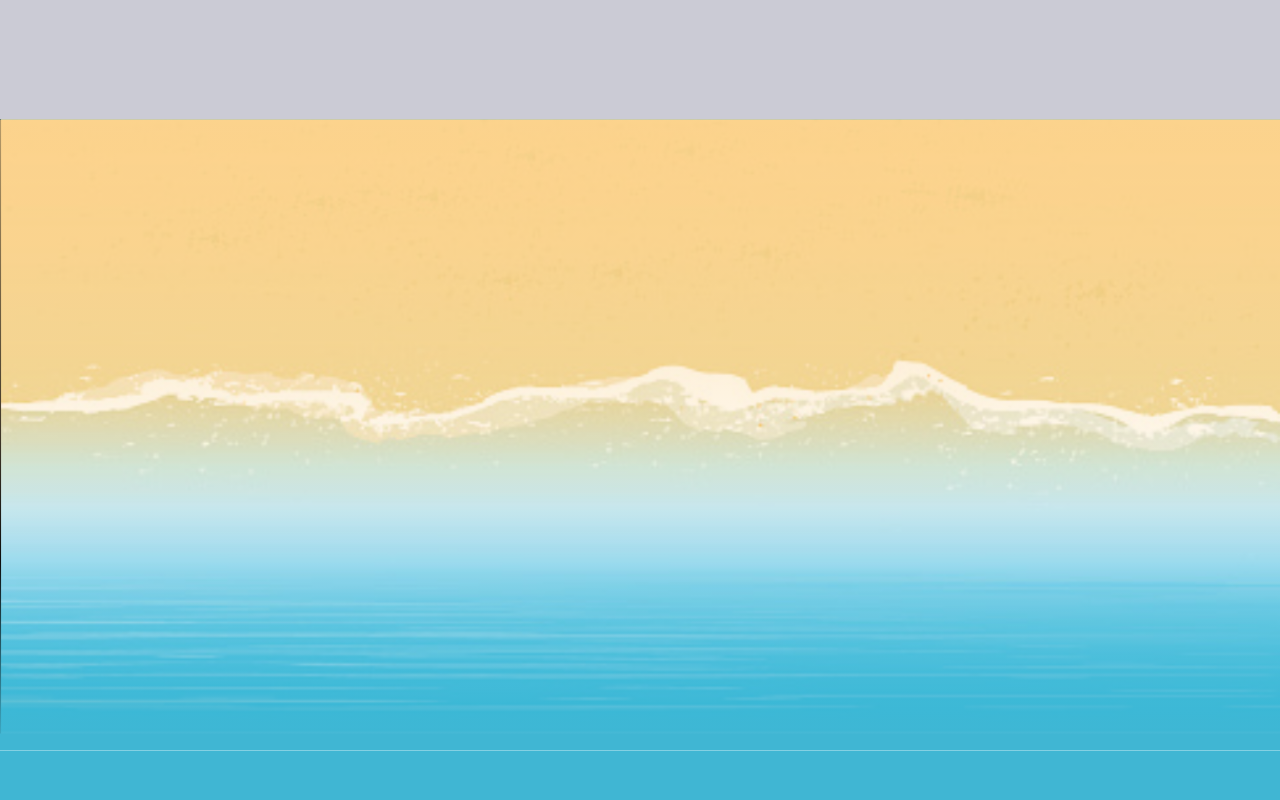
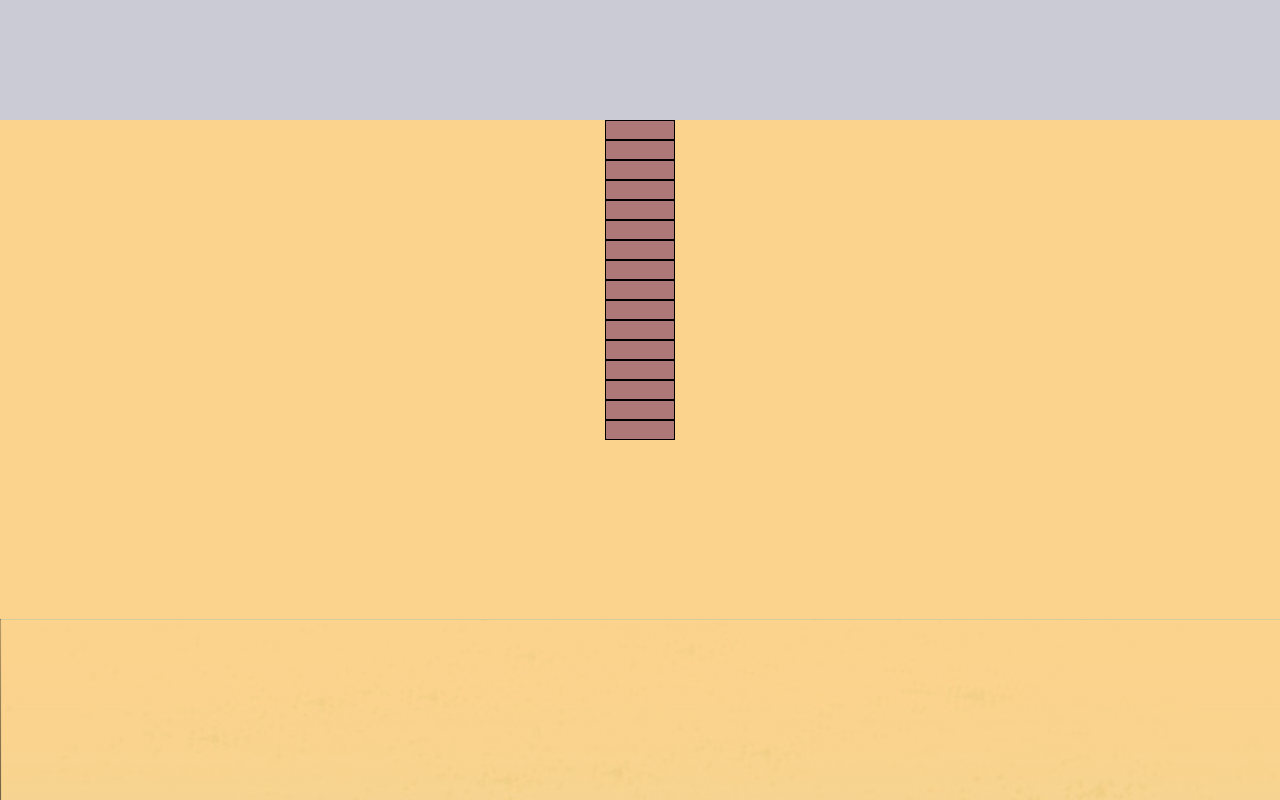
Before and after one commit to Junior-Developer-Group/lifecycle-of-plastics, a Vue app: page / in a window 1280 px wide. Shown: the part 380-1180 px from the top of the page. Built offline with nearby package versions, Linux system fonts and the light colour scheme.

Commit message:
Update BeachWave component name to Wave Create Beach and Pathway component Add Beach component to Home

```diff
--- /dev/null
+++ b/src/components/beach/Beach.vue
@@ -0,0 +1,36 @@
+<template>
+	<section class="beach">
+		<div class="beach-land">
+			<Pathway/>
+		</div>
+		<Wave/>
+	</section>
+</template>
+<script>
+import Pathway from "./Pathway.vue";
+import Wave from "./Wave.vue";
+
+export default {
+	name:"Beach",
+	components:{
+		Pathway,
+		Wave
+	}
+}
+</script>
+<style lang="scss" scoped>
+.beach{
+	position:relative;
+	&-land{
+		background-color:#FBD38D;
+		height:500px;
+	}
+	&-pathway{
+		position:absolute;
+		top:0;
+		left:0;
+		right:0;
+		margin:auto;
+	}
+}
+</style>
--- /dev/null
+++ b/src/components/beach/Pathway.vue
@@ -0,0 +1,109 @@
+<template>
+	<div class="beach-pathway" role="group">
+		<button v-for="step in numSteps" :key="step"
+		:class="['beach-pathway__step', step == selectedStep? 'selected':'']"
+		@click="handleStepClick(step)">
+		</button>
+		<p aria-live="polite">
+			<strong v-if="step == selectedStep">
+				Hooray! You found the surprise step. Congrats...
+			</strong>
+		</p>
+	</div>
+</template>
+<script>
+export default {
+	name:"Pathway",
+	mounted(){
+		this.updateSurpriseStep();
+	},
+	data:()=>(
+		{
+			numSteps:16,
+			surpriseStep:-1,
+			selectedStep:-1
+		}
+	),
+	methods:{
+		updateSurpriseStep(){
+			const prevSurpriseStep = this.surpriseStep
+
+			const min = 0
+			const max = this.numSteps
+			// Ensure no similar random number as previous
+			while(prevSurpriseStep == this.surpriseStep){
+				this.surpriseStep = Math.floor(Math.random() * (max - min) + min)
+			}
+		},
+		/**
+		 * Handle click event for pathway step
+		 * Trigger a fade-in logo
+		 */
+		handleStepClick(step){
+			if(step === this.surpriseStep){
+				this.selectedStep = step
+				this.updateSurpriseStep()
+			}
+		}
+	}
+}
+</script>
+<style lang="scss">
+.beach-pathway{
+	max-width: fit-content;
+	&__step{
+		position: relative;
+		background-color: #AF7878;
+		display: block;
+		height:20px;
+		width:70px;
+		border:1px solid black;
+		transition:transform 0.3s;
+		&:hover{
+			transform:scale(1.2);
+			z-index: 1;
+		}
+
+		&.selected{
+			animation:switchColor 0.5s 1 alternate;
+			&::after{
+				content:"";
+				height:50px;
+				width:50px;
+				background-image:url("https://junior-developer-group.com/assets/images/website-images/logo-with-background.png");
+				background-size: contain;
+				background-position: center;
+				background-repeat: no-repeat;
+				position:absolute;
+				top:0;
+				left:100%;
+				animation:fadeUp 1s 1 forwards;
+			}
+		}
+	}
+
+	@keyframes switchColor{
+		0%{
+			background-color: #AF7878;
+		}
+		100%{
+			background-color: yellow;
+		}
+	}
+
+	@keyframes fadeUp{
+		0%{
+			top:0;
+			opacity:0;
+		}
+		75%{
+			top:-55px;
+			opacity:1;
+		}
+		100%{
+			top:-80px;
+			opacity:0;
+		}
+	}
+}
+</style>
--- a/src/components/beach/BeachWave.vue
+++ b/src/components/beach/Wave.vue
@@ -1,11 +1,11 @@
 <template>
-	<section class="beach-wave" >
+	<div class="beach-wave" >
 		<img src="../../assets/beach-wave.png" alt="Beach waves">
-	</section>
+	</div>
 </template>
 <script>
 export default {
-	name:'BeachWave',
+	name:'Wave',
 }
 </script>
 
--- a/src/views/Home.vue
+++ b/src/views/Home.vue
@@ -2,7 +2,7 @@
   <div class="home">
     <!-- LIST ANY COMPONENTS YOU'D LIKE TO SEE ON THE SCREEN HERE -->
     <Header></Header>
-	<BeachWave/>
+	<Beach/>
     <LevelOne></LevelOne>
     <LevelTwo></LevelTwo>
     <LevelThree></LevelThree>
@@ -15,7 +15,7 @@
 <script>
 /// import the component from the folder we created it in
 import Header from "../components/Header.vue";
-import BeachWave from "../components/beach/BeachWave.vue";
+import Beach from "../components/beach/Beach.vue";
 import LevelOne from "../components/levels/LevelOne.vue";
 import LevelTwo from "../components/levels/LevelTwo.vue";
 import LevelThree from "../components/levels/LevelThree.vue";
@@ -34,7 +34,7 @@ export default {
   // register components inside of the component block
   components: {
     Header,
-	BeachWave,
+	Beach,
     LevelOne,
     LevelTwo,
     LevelThree,
```
